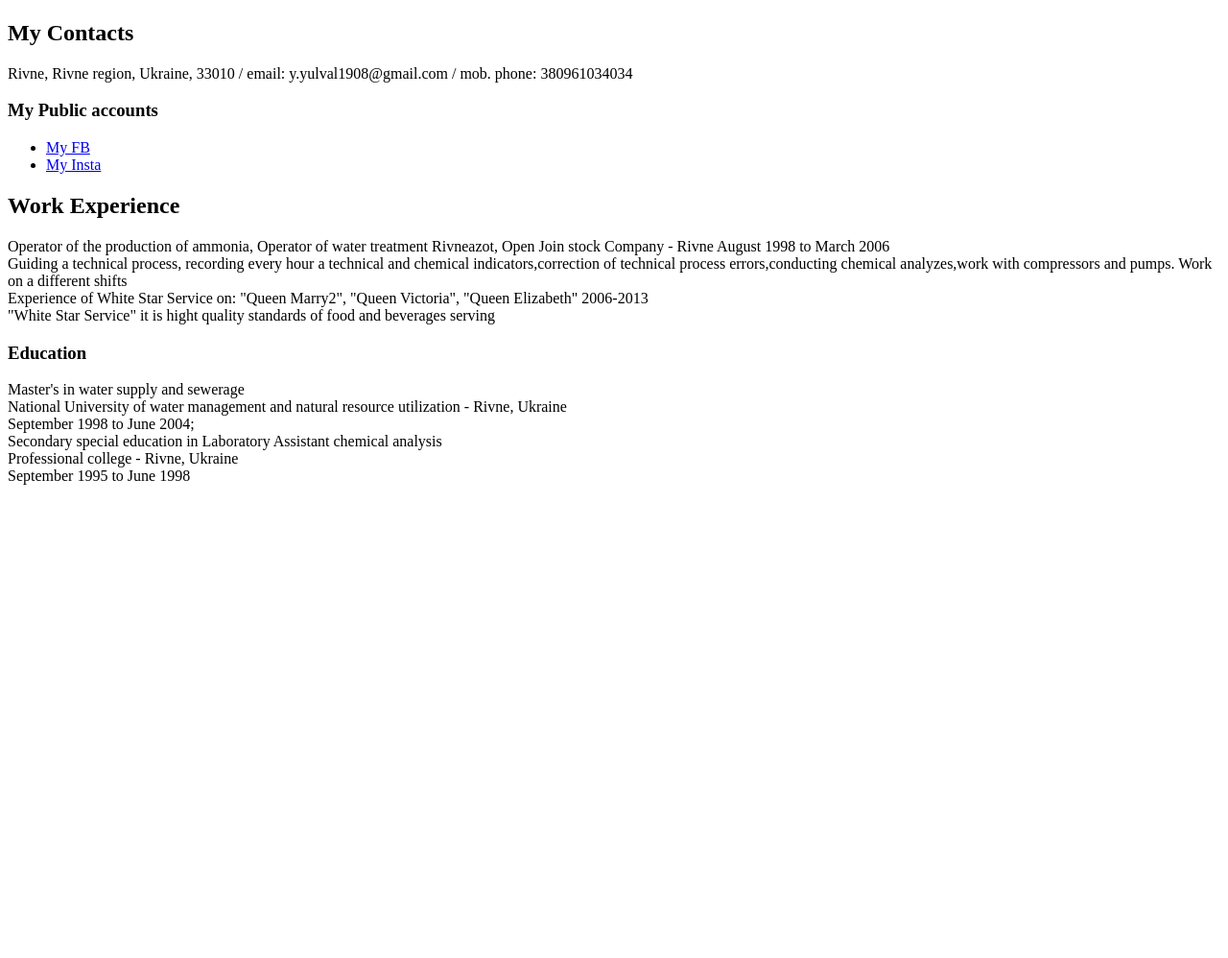
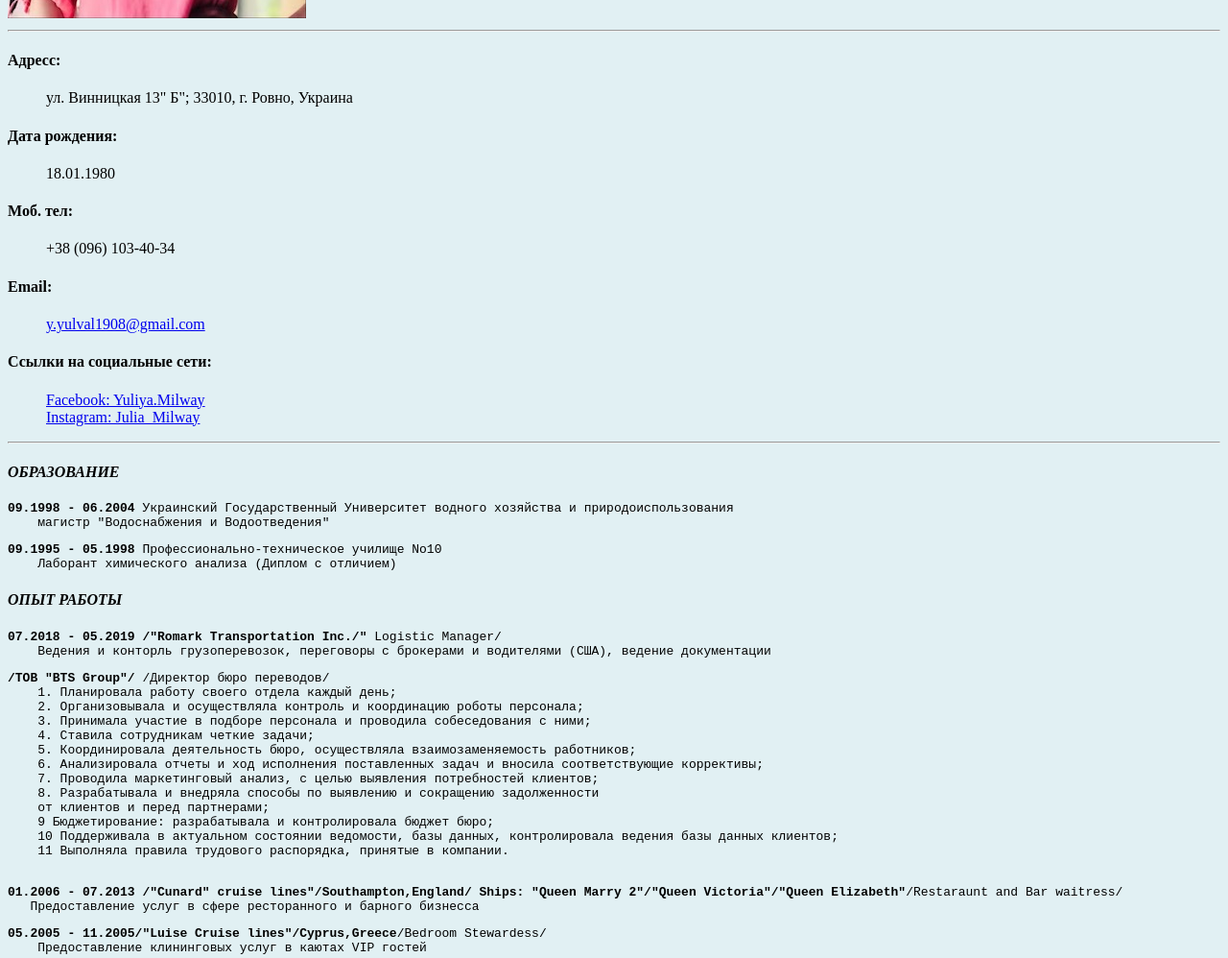
Before and after one commit to juliamilway/hometask, a plain HTML site: page Lesson-01/index.html in a window 1280 px wide. Shown: the part 498-1496 px from the top of the page at 96% size. Before the commit the page ends 1011 px from the top, so only its background shows below. Drawn offline with Linux system fonts and the light colour scheme.

Commit message:
"updated actions with folers/files"

```diff
--- a/Lesson-01/index.html
+++ b/Lesson-01/index.html
@@ -1,52 +1,113 @@
 <!DOCTYPE html PUBLIC "-//W3C//DTD HTML 4.01//EN" "http://www.w3.org/TR/html4/strict.dtd">
-<html lang="en-EN">
+<html>
 
 <head>
   <meta http-equiv="Content-Type" content="text/html; charset=utf-8">
   <meta http-equiv="Content-Style-Type" content="text/css">
-  <title>MILWAY_CV</title>
+  <title>Milway_CV</title>
   <meta name="Generator" content="Cocoa HTML Writer">
   <meta name="CocoaVersion" content="1671.6">
   <style type="text/css">
   </style>
 </head>
 
-<body>
-  <h1>Julia_Milway_CV</h1>
-  <div>
-    <img src="IMG_5106.jpeg" alt="Personal Picture">
-  </div>
-  <div>
-    <h2>My Contacts</h2>
-    <div>Rivne, Rivne region, Ukraine, 33010 / email: y.yulval1908@gmail.com / mob. phone: 380961034034</div>
-    <div>
-      <h3>My Public accounts</h3>
-      <ul>
-        <li><a href="https://facebook.com/yuliya.milway/" target="_blank">My FB</a></li>
-        <li><a href="https://instagram.com/julia_milway/" target="_blank">My Insta</a></li>
-      </ul>
-    </div>
-  </div>
-  <div>
-    <h2>Work Experience</h2>
-  </div>
-    <div>
-      Operator of the production of ammonia, Operator of water treatment
-      Rivneazot, Open Join stock Company - Rivne August 1998 to March 2006
-    </div>
-    <div>Guiding a technical process, recording every hour a technical and chemical indicators,correction of technical
-      process errors,conducting chemical analyzes,work with compressors and pumps. Work on a different shifts</div>
-    <div>Experience of White Star Service on: "Queen Marry2", "Queen Victoria", "Queen Elizabeth" 2006-2013</div>
-    <div>"White Star Service" it is hight quality standards of food and beverages serving</div>
-    <div>
-      <h3>Education</h3>
-    </div>
-    <div>Master's in water supply and sewerage</div>
-    <div>National University of water management and natural resource utilization - Rivne, Ukraine</div>
-    <div>September 1998 to June 2004;</div>
-    <div>Secondary special education in Laboratory Assistant chemical analysis</div>
-    <div>Professional college - Rivne, Ukraine</div>
-    <div>September 1995 to June 1998</div>
+<body style="background-color:#e1f0f3">
+  <h1 alighn="center"><em>Юлия Милвей</em></h1>
+  <marquee direction="center" style="background-color:#cfe623">Julia Milway_CV</marquee>
+  <img src="IMG_5106.jpeg" alt="фото профиля">
+  <hr>
 
+  <dl>
+    <dt>
+      <h4>Адресс:</h4>
+    </dt>
+    <dd>ул. Винницкая 13" Б"; 33010, г. Ровно, Украина</dd>
+    <dt>
+      <h4>Дата рождения:</h4>
+    </dt>
+    <dd> 18.01.1980</dd>
+    <dt>
+      <h4>Моб. тел:</h4>
+    </dt>
+    <dd><a herf="tel:+380961034034">+38 (096) 103-40-34</a></dd>
+    <dt>
+      <h4>Email:</h4>
+    </dt>
+    <dd><a href="mailto:y.yulval1908@gmail.com">y.yulval1908@gmail.com</a>
+    </dd>
+    <dt>
+      <h4>Ссылки на социальные сети:</h4>
+    </dt>
+    <dd><a href="https://facebook.com/yuliya.milway/" target="_blank">Facebook: Yuliya.Milway</a></dd>
+    <dd><a href="https://instagram.com/julia_milway/" target="_blank">Instagram: Julia_Milway</a></dd>
+  </dl>
+  <hr>
+  <h4><em>ОБРАЗОВАНИЕ</em></h4>
+  <pre><b>09.1998 - 06.2004</b> Украинский Государственный Университет водного хозяйства и природоиспользования
+    магистр "Водоснабжения и Водоотведения"</pre>
+  <pre><b>09.1995 - 05.1998</b> Профессионально-техническое училище No10
+    Лаборант химического анализа (Диплом с отличием)</pre>
+  <h4><em>ОПЫТ РАБОТЫ</em></h4>
+  <pre><b>07.2018 - 05.2019 /"Romark Transportation Inc./"</b> Logistic Manager/
+    Ведения и конторль грузоперевозок, переговоры с брокерами и водителями (США), ведение документации</pre>
+  <pre><b>/ТОВ "BTS Group"/</b> /Директор бюро переводов/
+    1. Планировала работу своего отдела каждый день;
+    2. Организовывала и осуществляла контроль и координацию роботы персонала;
+    3. Принимала участие в подборе персонала и проводила собеседования с ними;
+    4. Ставила сотрудникам четкие задачи;
+    5. Координировала деятельность бюро, осуществляла взаимозаменяемость работников;
+    6. Анализировала отчеты и ход исполнения поставленных задач и вносила соответствующие коррективы;
+    7. Проводила маркетинговый анализ, с целью выявления потребностей клиентов;
+    8. Разрабатывала и внедряла способы по выявлению и сокращению задолженности
+    от клиентов и перед партнерами;
+    9 Бюджетирование: разрабатывала и контролировала бюджет бюро;
+    10 Поддерживала в актуальном состоянии ведомости, базы данных, контролировала ведения базы данных клиентов;
+    11 Выполняла правила трудового распорядка, принятые в компании.
+    </pre>
+  <pre><b>01.2006 - 07.2013 /"Cunard" cruise lines"/Southampton,England/ Ships: "Queen Marry 2"/"Queen Victoria"/"Queen Elizabeth"</b>/Restaraunt and Bar waitress/
+   Предоставление услуг в сфере ресторанного и барного бизнесса</pre>
+  <pre><b>05.2005 - 11.2005/"Luise Cruise lines"/Cyprus,Greece</b>/Bedroom Stewardess/
+    Предоставление клининговых услуг в каютах VIP гостей</pre>
+  <h4><em>ПРОФЕССИОНАЛЬНЫЕ НАВЫКИ</em></h4>
+  <ul>
+    <li>Хорошие коммуникационные и устные навыки</li>
+    <li>Хорошие концептуальные и аналитические навыки</li>
+    <li>10-ти летний опыт работы с людьми в с фере обслуживания</li>
+    <li>Понимание химических реакций и процессов</li>
+  </ul>
+  <h4><em>ЗНАНИЕ ПРОГРАММ</em></h4>
+  <ul>
+    <li>Microsoft WordMicrosoft</li>
+    <li>Exel Microsoft</li>
+    <li>Powerpoint</li>
+  </ul>
+  <h4><em>ЛИЧНЫЕ КАЧЕСТВА</em></h4>
+  <ul>
+    <li>Общительная</li>
+    <li>Креативная</li>
+    <li>Пунктуальная</li>
+    <li>Организованная</li>
+  </ul>
+  <h4><em>ИНОСТРАННЫЕ ЯЗЫКИ/СВОБОДНОЕ ВЛАДЕНИЕ</em></h4>
+  <ul>
+    <li>English</li>
+    <li>Русский</li>
+    <li>Украинский</li>
+  </ul>
+  <h4><em>СЕМЕЙНОЕ ПОЛОЖЕНИЕ</em></h4>
+  <p>Замужем, двое детей: 6-ти и 11-ти лет (девочки)</p>
+  <h4><em>УВЛЕЧЕНИЯ</em></h4>
+  <ul>
+    <li>Технологии в сфере "digital"/"IT"</li>
+    <li>Нейромаркетинг/Нейропсихология</li>
+    <li>Медицина/Йога/Медитации</li>
+    <li>Путешевствия (опыт работы на лайнерах дал возможность увидеть мир)</li>
+    <li>Люблю наших семейных питомцев/собачки: Акита и два Померанских Шпица</li>
+  </ul>
+  <h4><em>КОММЕНТАРИИ</em></h4>
+  <p><b>Кредо</b>: "Never late to learn something new and Be Happy from waht you do! / Никогда не поздно познавать
+    что-то
+    новое и быть счастливым от того, что делаешь!"</p>
 </body>
+
 </html>
```
Also changed, not shown: Lesson-01/cv_1_1.html (deleted, +0 -113 lines).
